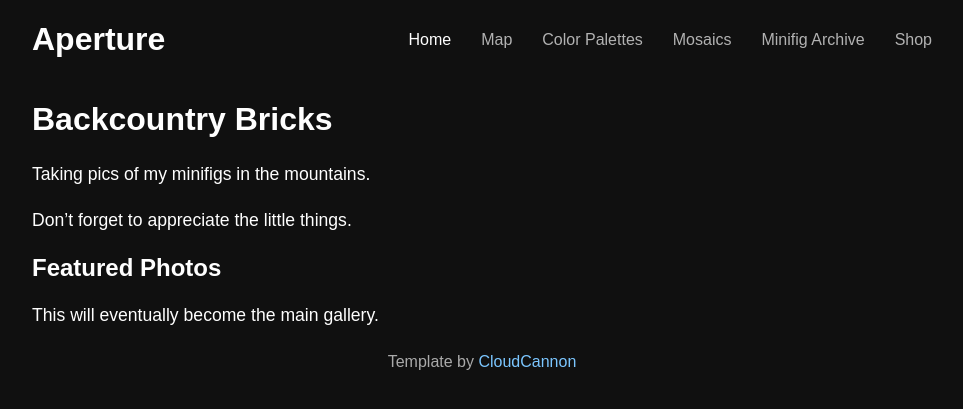
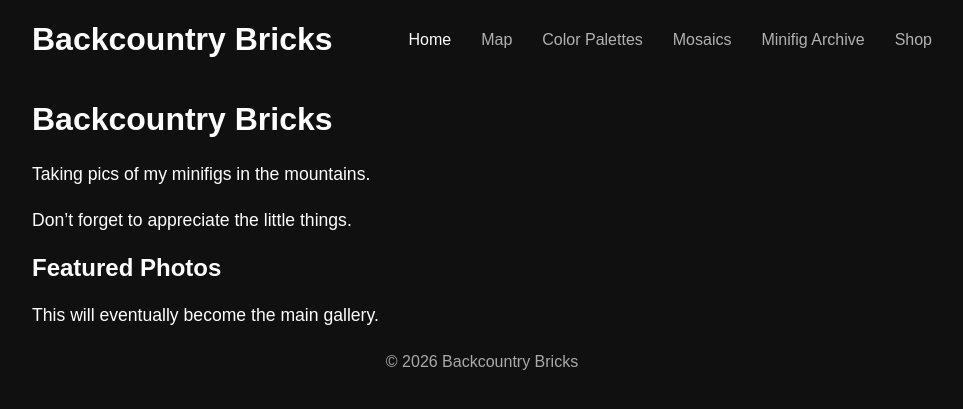
Before and after one commit to brirowe/Lego-Photography-Interactive-Portfolio, a Jekyll site: the page built from index.md, in a window 1280 px wide. Shown: the top 409 px of the page, without its empty margins (158-1121 px from the left). Built offline with Jekyll 4.4.1, drawn with Linux system fonts in a browser that asks for light colours; some web fonts are replaced.

Commit message:
Update default.html

```diff
--- a/_layouts/default.html
+++ b/_layouts/default.html
@@ -26,12 +26,12 @@
 	<body {% if page.text_width %}class="text-width"{% endif %}>
 		<div class="wrap">
 			<header>
-				<h1><a href="/">Aperture</a></h1>
+				<h1><a href="/">Backcountry Bricks</a></h1>
 				{% include navigation.html %}
 			</header>
 			{{ content }}
 			<footer>
-				Template by <a href="https://cloudcannon.com/">CloudCannon</a>
+				  © 2026 Backcountry Bricks
 			</footer>
 		</div>
 	</body>
```
